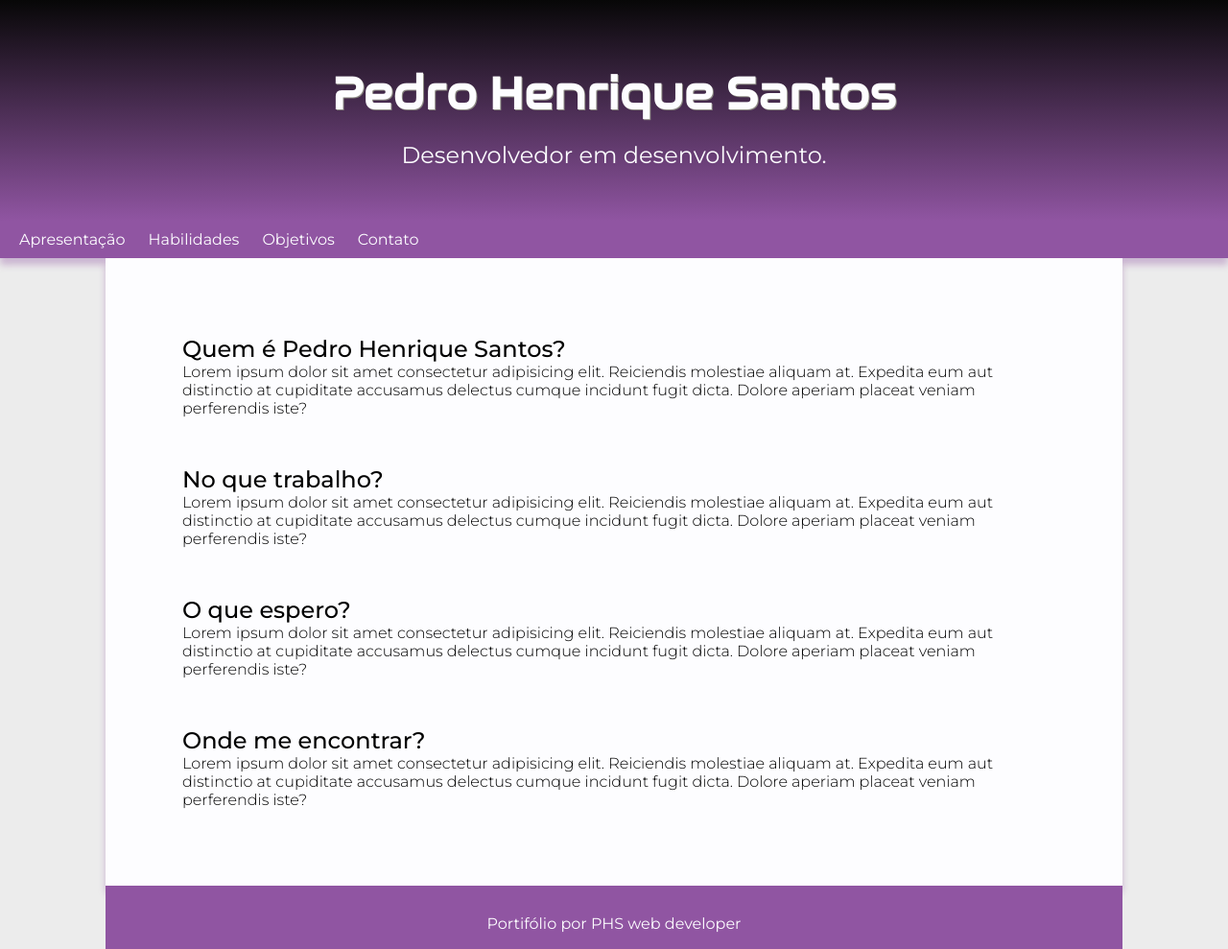
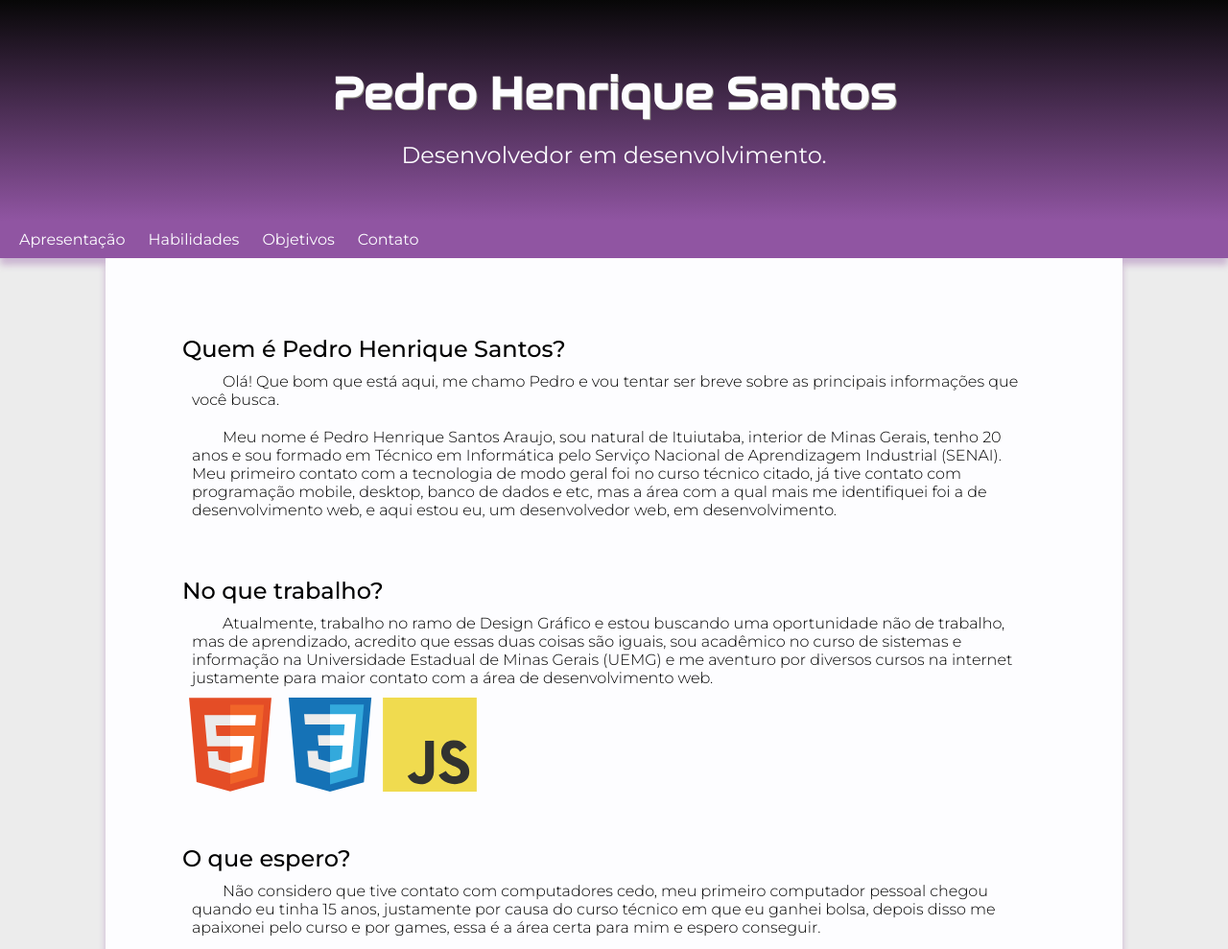
Before and after one commit to pedrohenriquesan/Meu-portifolio, a plain HTML site: page Construção/index.html in a window 1280 px wide. Shown: the top 989 px of the page at 96% size. Drawn offline with Linux system fonts and the light colour scheme.

Commit message:
Adicionando algumas informações

```diff
--- a/Construção/index.html
+++ b/Construção/index.html
@@ -21,23 +21,38 @@
     <main>
         <section>
             <h2>Quem é Pedro Henrique Santos?</h2>
-            <p>Lorem ipsum dolor sit amet consectetur adipisicing elit. Reiciendis molestiae
-               aliquam at. Expedita eum aut distinctio at cupiditate accusamus delectus
-               cumque incidunt fugit dicta. Dolore aperiam placeat veniam perferendis iste?
+            <p>Olá! Que bom que está aqui, me chamo Pedro e vou tentar ser breve sobre as
+                principais informações que você busca.
+            </p>
+            <p>Meu nome é Pedro Henrique Santos Araujo, sou natural de Ituiutaba, interior
+                de Minas Gerais, tenho 20 anos e sou formado em Técnico em Informática pelo
+                Serviço Nacional de Aprendizagem Industrial (SENAI). Meu primeiro contato
+                com a tecnologia de modo geral foi no curso técnico citado, já tive contato
+                com programação mobile, desktop, banco de dados e etc, mas a área com a qual
+                mais me identifiquei foi a de desenvolvimento web, e aqui estou eu, um
+                desenvolvedor web, em desenvolvimento.
             </p>
         </section>
         <section>
             <h2>No que trabalho?</h2>
-            <p>Lorem ipsum dolor sit amet consectetur adipisicing elit. Reiciendis molestiae
-                aliquam at. Expedita eum aut distinctio at cupiditate accusamus delectus
-                cumque incidunt fugit dicta. Dolore aperiam placeat veniam perferendis iste?
-             </p>
+            <p>Atualmente, trabalho no ramo de Design Gráfico e estou buscando uma
+                oportunidade não de trabalho, mas de aprendizado, acredito que essas duas
+                coisas são iguais, sou acadêmico no curso de sistemas e informação na
+                Universidade Estadual de Minas Gerais (UEMG) e me aventuro por diversos cursos
+                na internet justamente para maior contato com a área de desenvolvimento web.
+            </p>
+            <div>
+                <img src="Imagens/html5-original.svg" alt="HTML5">
+                <img src="Imagens/css3-original.svg" alt="CSS3">
+                <img src="Imagens/javascript-original.svg" alt="JavaScript">
+            </div>
         </section>
         <section>
             <h2>O que espero?</h2>
-            <p>Lorem ipsum dolor sit amet consectetur adipisicing elit. Reiciendis molestiae
-                aliquam at. Expedita eum aut distinctio at cupiditate accusamus delectus
-                cumque incidunt fugit dicta. Dolore aperiam placeat veniam perferendis iste?
+            <p>Não considero que tive contato com computadores cedo, meu primeiro computador
+                pessoal chegou quando eu tinha 15 anos, justamente por causa do curso técnico
+                em que eu ganhei bolsa, depois disso me apaixonei pelo curso e por games, essa
+                é a área certa para mim e espero conseguir.
              </p>
         </section>
         <section>
@@ -49,7 +64,7 @@
         </section>
     </main>
     <footer>
-        <a href="github.com/pedrohenriquensa">Portifólio por PHS web developer</a>
+        <a href="https://github.com/pedrohenriquesan" target="_blank">Portifólio por PHS web developer</a>
     </footer>
 </body>
 </html>
--- a/Construção/style.css
+++ b/Construção/style.css
@@ -91,6 +91,13 @@ section > h2 {
 section > p {
     font-family: var(--fonte-secundaria);
     font-weight: 300;
+    text-indent: 2em;
+    padding: 10px;
+}
+
+div > img{
+    width: 100px;
+    height: 100px;
 }
 
 footer {
```
Also changed, not shown: Construção/Imagens/css3-original.svg (added), Construção/Imagens/html5-original.svg (added), Construção/Imagens/javascript-original.svg (added), 4 other files.
